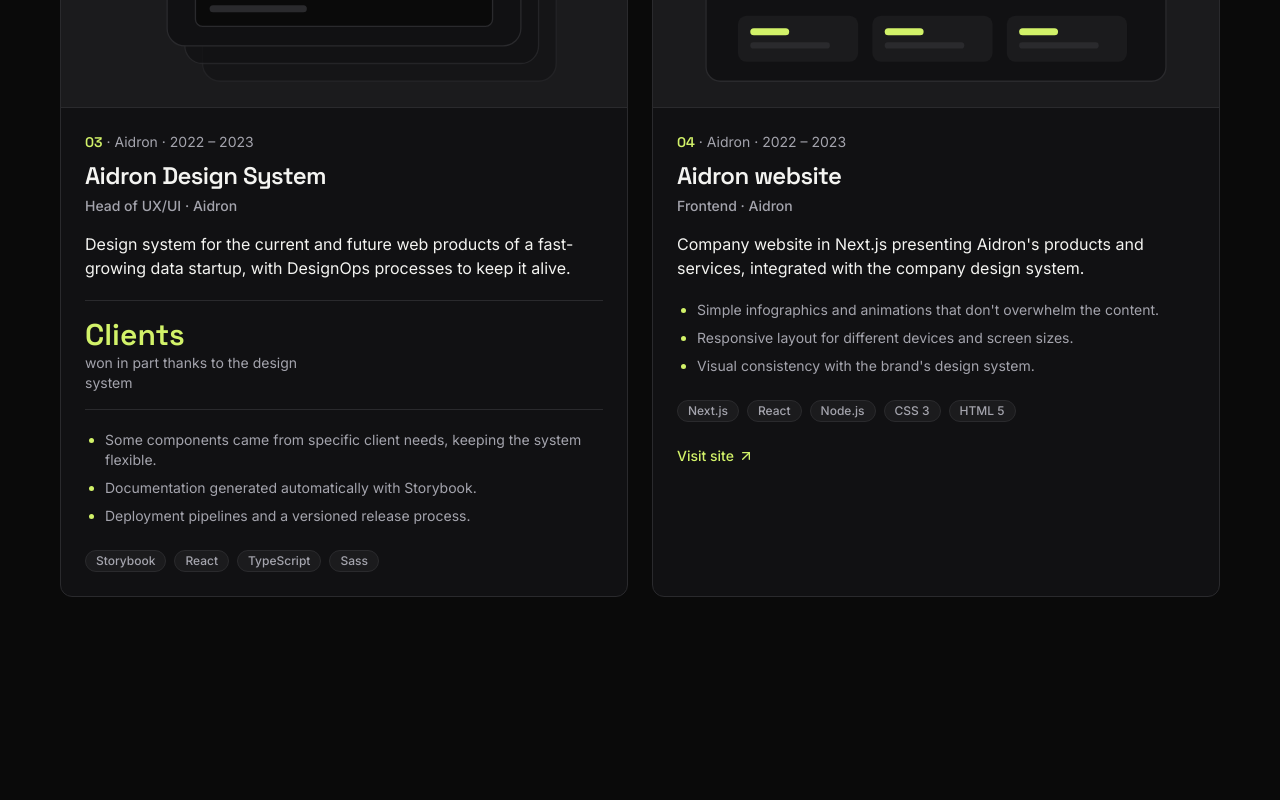
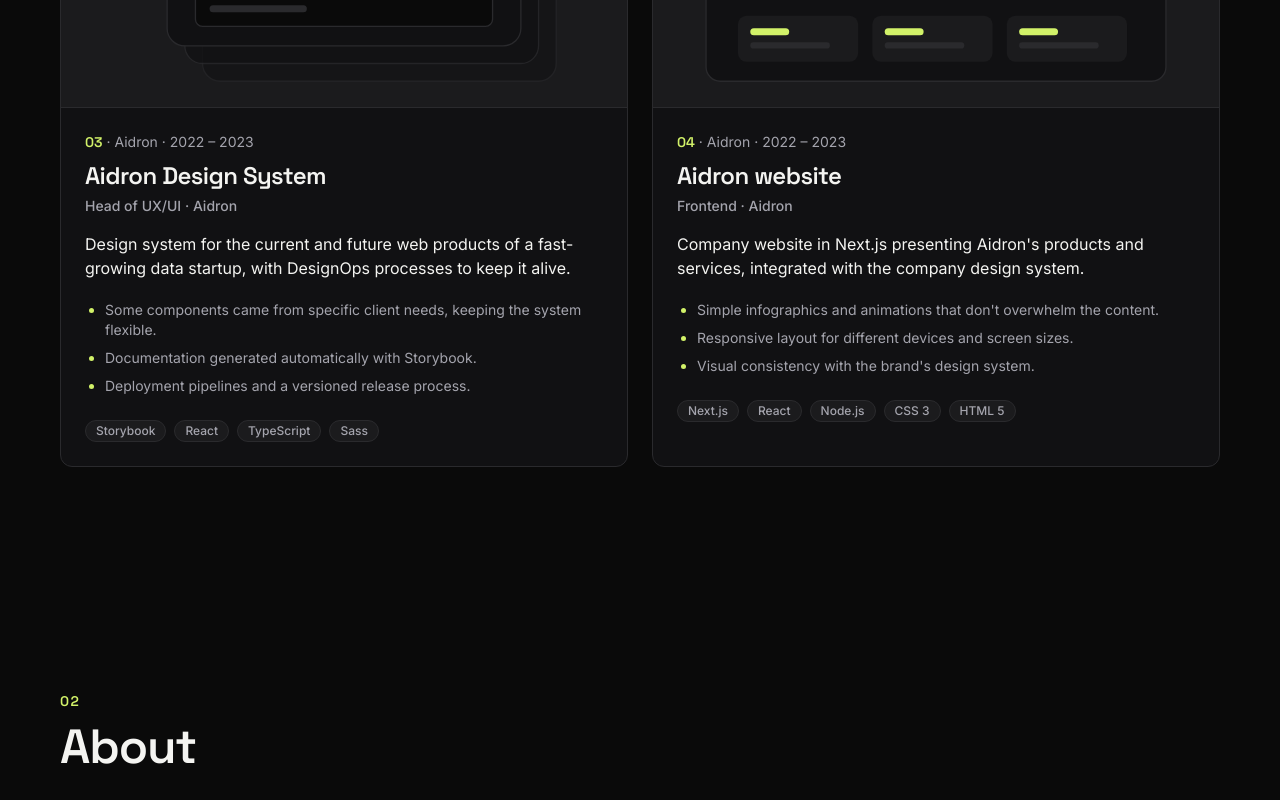
Before and after one commit to fernandolobao/portfolio, a Next.js app: page /en in a window 1280 px wide. Shown: the part 2424-3224 px from the top of the page. Built offline with nearby package versions, Linux system fonts and the light colour scheme; no server answers.

Commit message:
content: remove the 'Clients' result and the site link from the project cards

```diff
--- a/components/site/work.tsx
+++ b/components/site/work.tsx
@@ -1,5 +1,3 @@
-import { ArrowUpRight } from "lucide-react";
-
 import { StaticSvg } from "@/components/illustrations/static-svg";
 import { Section } from "@/components/site/section";
 import { Projects } from "@/config/projects";
@@ -72,17 +70,6 @@ export function Work({ dict }: { dict: Dictionary; locale: Locale }) {
                     ))}
                   </ul>
 
-                  {project.websiteLink ? (
-                    <a
-                      href={project.websiteLink}
-                      target="_blank"
-                      rel="noopener noreferrer"
-                      className="mt-6 inline-flex items-center gap-1 text-sm font-medium text-brand underline-offset-4 hover:underline"
-                    >
-                      {dict.ui.visitSite}
-                      <ArrowUpRight className="h-4 w-4" aria-hidden="true" />
-                    </a>
-                  ) : null}
                 </div>
               </article>
             </li>
--- a/config/projects.ts
+++ b/config/projects.ts
@@ -11,7 +11,6 @@ export interface ProjectInterface {
   techStack: string[];
   startDate: Date;
   endDate: Date;
-  websiteLink?: string;
   illustration: IllustrationId;
 }
 
@@ -59,7 +58,6 @@ export const Projects: ProjectInterface[] = [
     techStack: ["Next.js", "React", "Node.js", "CSS 3", "HTML 5"],
     startDate: new Date("2022-03-01"),
     endDate: new Date("2023-07-01"),
-    websiteLink: "https://aidron.ai",
     illustration: "aidron-spa",
   },
 ];
--- a/lib/i18n/dictionaries/en.ts
+++ b/lib/i18n/dictionaries/en.ts
@@ -22,7 +22,6 @@ export const en: Dictionary = {
     language: "Language",
     toggleTheme: "Toggle light and dark theme",
     present: "Present",
-    visitSite: "Visit site",
     sectionLabel: "Section",
   },
   hero: {
@@ -217,7 +216,7 @@ export const en: Dictionary = {
       role: "Head of UX/UI · Aidron",
       summary:
         "Design system for the current and future web products of a fast-growing data startup, with DesignOps processes to keep it alive.",
-      results: [{ value: "Clients", label: "won in part thanks to the design system" }],
+      results: [],
       highlights: [
         "Some components came from specific client needs, keeping the system flexible.",
         "Documentation generated automatically with Storybook.",
--- a/lib/i18n/dictionaries/es.ts
+++ b/lib/i18n/dictionaries/es.ts
@@ -22,7 +22,6 @@ export const es: Dictionary = {
     language: "Idioma",
     toggleTheme: "Cambiar entre tema claro y oscuro",
     present: "Actual",
-    visitSite: "Visitar sitio",
     sectionLabel: "Sección",
   },
   hero: {
@@ -217,7 +216,7 @@ export const es: Dictionary = {
       role: "Head de UX/UI · Aidron",
       summary:
         "Design system para los productos web actuales y futuros de una startup de datos en crecimiento, con procesos de DesignOps para mantenerlo vivo.",
-      results: [{ value: "Clientes", label: "conquistados en parte gracias al design system" }],
+      results: [],
       highlights: [
         "Algunos componentes nacieron de necesidades específicas de clientes, manteniendo el sistema flexible.",
         "Documentación generada automáticamente con Storybook.",
--- a/lib/i18n/dictionaries/pt-BR.ts
+++ b/lib/i18n/dictionaries/pt-BR.ts
@@ -22,7 +22,6 @@ export const ptBR: Dictionary = {
     language: "Idioma",
     toggleTheme: "Alternar tema claro e escuro",
     present: "Atual",
-    visitSite: "Visitar site",
     sectionLabel: "Seção",
   },
   hero: {
@@ -217,7 +216,7 @@ export const ptBR: Dictionary = {
       role: "Chefe de UX/UI · Aidron",
       summary:
         "Design system para os produtos web atuais e futuros de uma startup de dados em crescimento, com processos de DesignOps para mantê-lo vivo.",
-      results: [{ value: "Clientes", label: "conquistados em parte graças ao design system" }],
+      results: [],
       highlights: [
         "Alguns componentes nasceram de necessidades específicas de clientes, mantendo o sistema flexível.",
         "Documentação gerada automaticamente com Storybook.",
--- a/lib/i18n/types.ts
+++ b/lib/i18n/types.ts
@@ -44,7 +44,6 @@ export interface Dictionary {
     language: string;
     toggleTheme: string;
     present: string;
-    visitSite: string;
     sectionLabel: string;
   };
   hero: {
```
